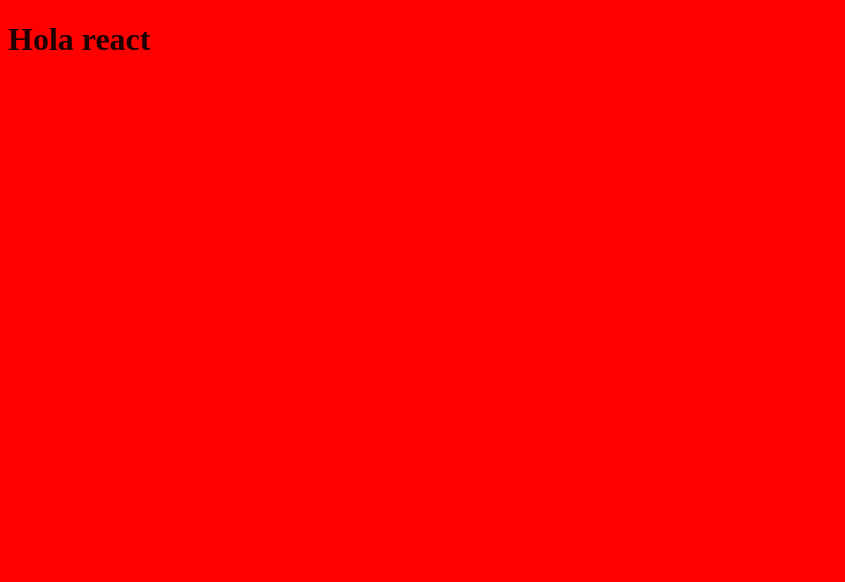
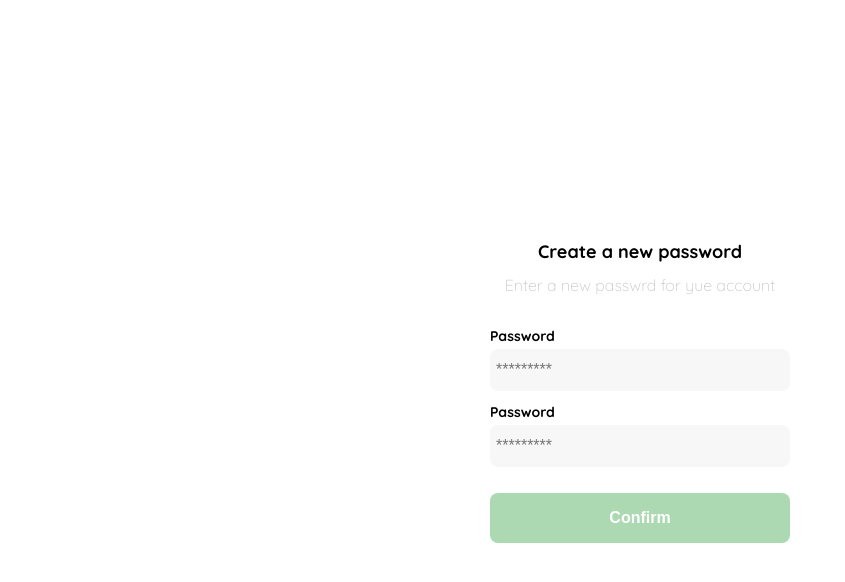
Before and after one commit to dvergara09/react-platzi-shop, a React app: page /login in a window 1280 px wide. Shown: the top 582 px of the page, without its empty margins (0-845 px from the left). Built offline with nearby package versions, Linux system fonts and the light colour scheme.

Commit message:
Login component

```diff
--- a/public/index.html
+++ b/public/index.html
@@ -5,6 +5,12 @@
     <meta http-equiv="X-UA-Compatible" content="IE=edge" />
     <meta name="viewport" content="width=device-width, initial-scale=1.0" />
     <title>Document</title>
+    <link rel="preconnect" href="https://fonts.googleapis.com" />
+    <link rel="preconnect" href="https://fonts.gstatic.com" crossorigin />
+    <link
+      href="https://fonts.googleapis.com/css2?family=Quicksand:wght@300;500;700&display=swap"
+      rel="stylesheet"
+    />
   </head>
   <body>
     <div id="app"></div>
--- a/src/components/App.jsx
+++ b/src/components/App.jsx
@@ -1,7 +1,14 @@
 import React from 'react'
-import '../styles/global.scss'
+import Layout from '../containers/Layout'
+import Login from '../containers/Login'
+import '../styles/global.css'
+
 const App = () => {
-  return <h1>Hola react</h1>
+  return (
+    <Layout>
+      <Login />
+    </Layout>
+  )
 }
 
 export default App
--- /dev/null
+++ b/src/containers/Layout.jsx
@@ -0,0 +1,7 @@
+import React from 'react'
+
+const Layout = ({ children }) => {
+  return <div className="layour">{children}</div>
+}
+
+export default Layout
--- /dev/null
+++ b/src/containers/Login.jsx
@@ -0,0 +1,41 @@
+import React from 'react'
+import '../styles/Login.scss'
+
+const Login = () => {
+  return (
+    <div className="login">
+      <div className="form-container">
+        <img src="./logos/logo_yard_sale.svg" alt="logo" className="logo" />
+        <h1 className="title">Create a new password</h1>
+        <p className="subtitle">Enter a new passwrd for yue account</p>
+        <form action="/" className="form">
+          <label for="password" className="label">
+            Password
+          </label>
+          <input
+            type="password"
+            id="password"
+            placeholder="*********"
+            className="input input-password"
+          />
+          <label for="new-password" className="label">
+            Password
+          </label>
+          <input
+            type="password"
+            id="new-password"
+            placeholder="*********"
+            className="input input-password"
+          />
+          <input
+            type="submit"
+            value="Confirm"
+            className="primary-button login-button"
+          />
+        </form>
+      </div>
+    </div>
+  )
+}
+
+export default Login
--- /dev/null
+++ b/src/styles/Login.scss
@@ -0,0 +1,70 @@
+@use 'vars';
+
+.login {
+  width: 100%;
+  height: 100vh;
+  display: grid;
+  place-items: center;
+}
+.form-container {
+  display: grid;
+  grid-template-rows: auto 1fr auto;
+  width: 300px;
+}
+.logo {
+  width: 150px;
+  margin-bottom: 48px;
+  justify-self: center;
+  display: none;
+}
+.title {
+  font-size: var(--lg);
+  margin-bottom: 12px;
+  text-align: center;
+}
+.subtitle {
+  color: var(--very-light-pink);
+  font-size: var(--md);
+  font-weight: 300;
+  margin-top: 0;
+  margin-bottom: 32px;
+  text-align: center;
+}
+.form {
+  display: flex;
+  flex-direction: column;
+}
+.label {
+  font-size: var(--sm);
+  font-weight: bold;
+  margin-bottom: 4px;
+}
+.input {
+  background-color: var(--text-input-field);
+  border: none;
+  border-radius: 8px;
+  height: 30px;
+  font-size: var(--md);
+  padding: 6px;
+  margin-bottom: 12px;
+}
+.primary-button {
+  background-color: var(--hospital-green);
+  border-radius: 8px;
+  border: none;
+  color: var(--white);
+  width: 100%;
+  cursor: pointer;
+  font-size: var(--md);
+  font-weight: bold;
+  height: 50px;
+}
+.login-button {
+  margin-top: 14px;
+  margin-bottom: 30px;
+}
+@media (max-width: 640px) {
+  .logo {
+    display: block;
+  }
+}
--- /dev/null
+++ b/src/styles/_vars.scss
@@ -0,0 +1,10 @@
+:root {
+  --white: #ffffff;
+  --black: #000000;
+  --very-light-pink: #c7c7c7;
+  --text-input-field: #f7f7f7;
+  --hospital-green: #acd9b2;
+  --sm: 14px;
+  --md: 16px;
+  --lg: 18px;
+}
--- /dev/null
+++ b/src/styles/global.css
@@ -0,0 +1,4 @@
+body {
+  margin: 0;
+  font-family: 'Quicksand', sans-serif;
+}
--- a/src/styles/global.scss
+++ /dev/null
@@ -1,7 +0,0 @@
-$base-color: #ff0000;
-$color: rgba(black, 0.88);
-
-body {
-  background-color: $base-color;
-  color: $color;
-}
--- a/webpack.config.js
+++ b/webpack.config.js
@@ -30,7 +30,7 @@
         ]
       },
       {
-        test: /\.s[ac]ss$/i,
+        test: /\.(css|scss)$/,
         use: ['style-loader', 'css-loader', 'sass-loader']
       }
     ]
```
